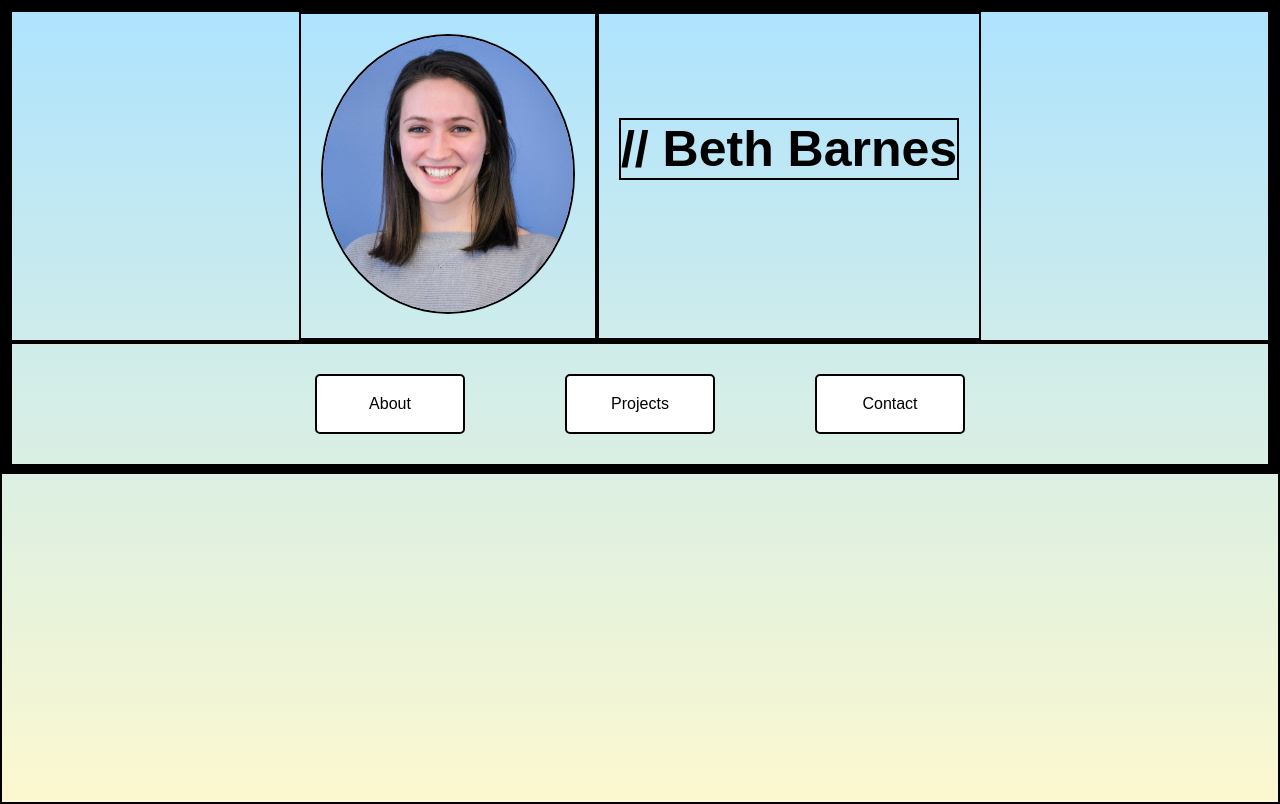
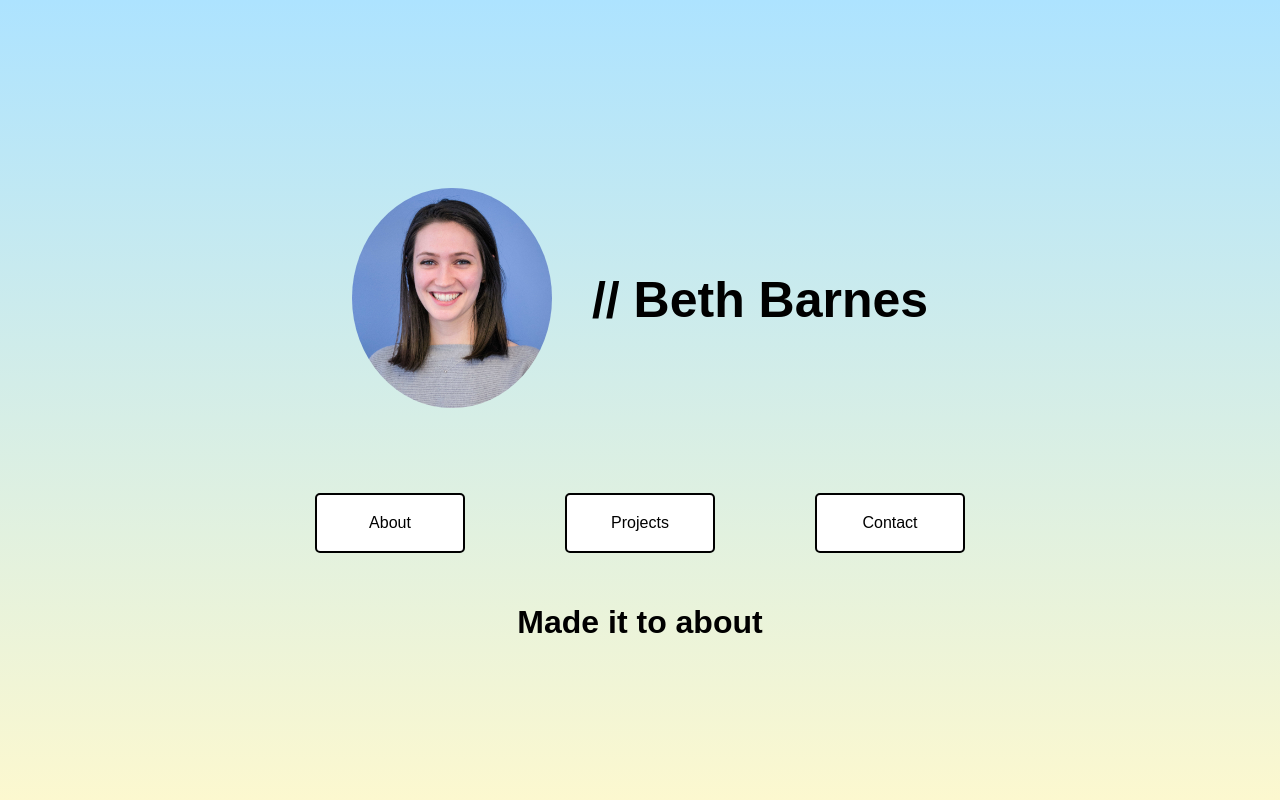
Before and after one commit to bethbarnes/bethcbarnes.com, a React (Create React App) app: page /about in a window 1280 px wide. Built offline with nearby package versions, Linux system fonts and the light colour scheme.

Commit message:
feat(Home): center content

```diff
--- a/package.json
+++ b/package.json
@@ -5,6 +5,7 @@
   "dependencies": {
     "react": "^16.3.2",
     "react-dom": "^16.3.2",
+    "react-router-dom": "^4.2.2",
     "react-scripts": "1.1.4"
   },
   "scripts": {
--- /dev/null
+++ b/src/About.js
@@ -0,0 +1,18 @@
+import React, { Component } from 'react';
+import './App.css';
+import Link from 'react-router'
+// import beth from './beth-photo.jpg'
+
+
+class About extends Component {
+  render() {
+    return (
+      <div>
+        <h1> Made it to about </h1>
+      </div>
+    )
+  }
+}
+
+
+export default About;
--- a/src/App.js
+++ b/src/App.js
@@ -1,12 +1,19 @@
 import React, { Component } from 'react';
 import './App.css';
 import { Home } from './index'
+import { BrowserRouter, Route } from 'react-router-dom'
+import About from './About'
 
 class App extends Component {
   render() {
     return (
       <div className="App">
-      <Home />
+      <BrowserRouter>
+      <div>
+        <Home />
+        <Route path = '/about' component={About}/>
+      </div>
+      </ BrowserRouter>
       </div>
     );
   }
--- a/src/Home.js
+++ b/src/Home.js
@@ -1,6 +1,7 @@
 import React, { Component } from 'react';
 import './App.css';
-// import beth from './beth-photo.jpg'
+import { Link } from 'react-router-dom'
+import About from './About.js'
 
 class Home extends Component {
   render() {
@@ -19,7 +20,9 @@ class Home extends Component {
           </div>
         </div>
         <div className="btn-container">
+        <Link to='./about'>
           <button className="front-btn">About</button>
+        </Link>
           <button className="front-btn">Projects</button>
           <button className="front-btn">Contact</button>
         </div>
--- a/src/index.css
+++ b/src/index.css
@@ -1,11 +1,14 @@
-* {
+/* * {
   border-style: solid;
   border-width: 2px;
-}
+} */
 
 html {
   background: linear-gradient(#ade3ff, #fcf8cf);
-  height: 100%;
+  display: flex;
+  align-items: center;
+  justify-content: center;
+  height: 100vh;
 }
 
 body {
@@ -17,7 +20,7 @@ body {
 
 .name-picture-container {
   padding: 0;
-  margin: 0;
+  margin: 30px 0px;
   display: flex;
   flex-direction: row;
   justify-content: center;
@@ -29,7 +32,7 @@ body {
 
 .front-page-profile-image {
   border-radius: 50%;
-  width: 250px;
+  width: 200px;
 }
 
 .large-name {
```
Also changed, not shown: 1 other file (tests, documents, lock files or other folders).
